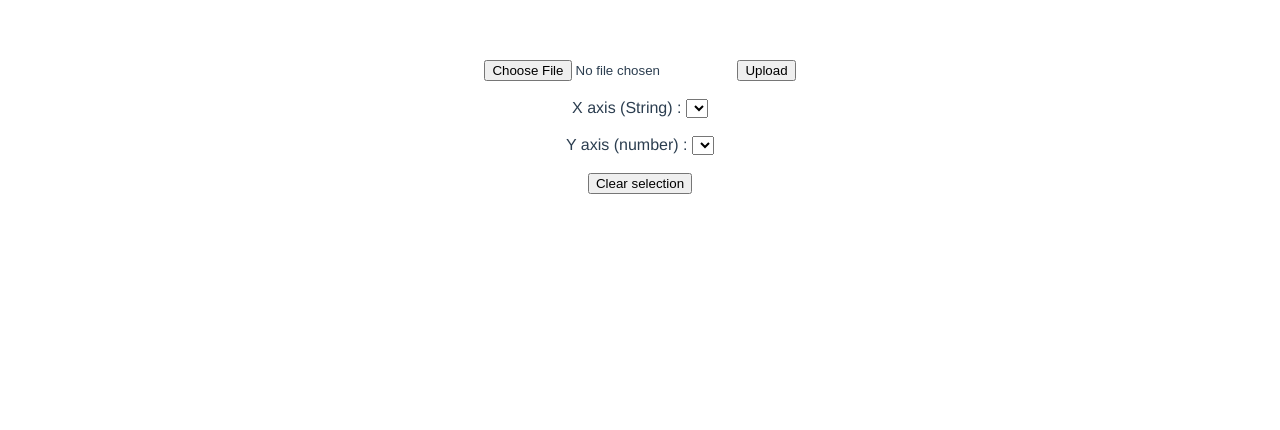
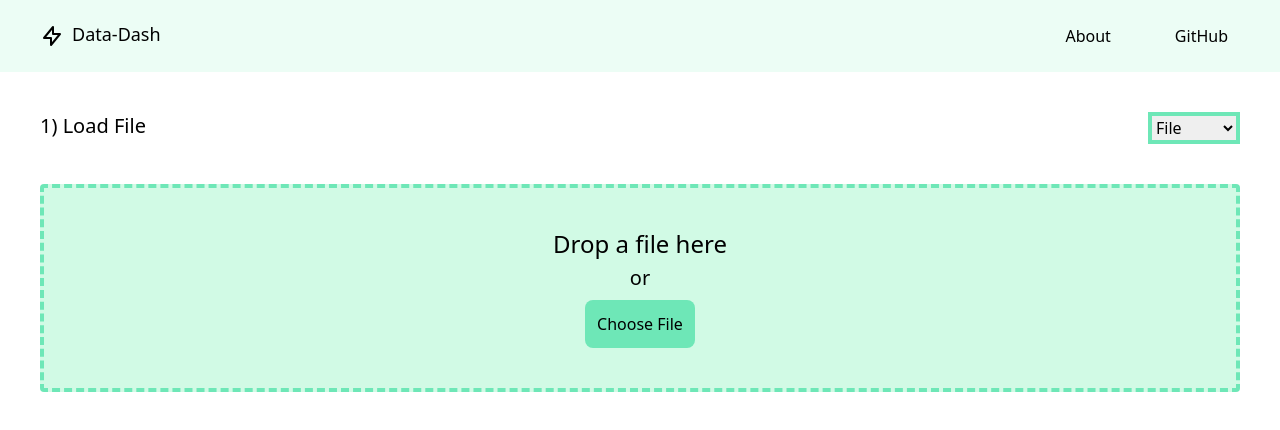
Before and after one commit to abi-raj/DataDash, a Vue app in the folder frontend/: page / in a window 1280 px wide. Shown: the top 430 px of the page. Built offline with nearby package versions, Linux system fonts and the light colour scheme.

Commit message:
File drag drop ui

```diff
--- /dev/null
+++ b/frontend/postcss.config.js
@@ -0,0 +1,6 @@
+module.exports = {
+  plugins: {
+    tailwindcss: {},
+    autoprefixer: {}
+  }
+}
--- /dev/null
+++ b/frontend/src/assets/tailwind.css
@@ -0,0 +1,5 @@
+@tailwind base;
+
+@tailwind components;
+
+@tailwind utilities;
--- /dev/null
+++ b/frontend/src/components/Home.vue
@@ -0,0 +1,23 @@
+<template>
+    <div>
+
+<NavBar />
+<LoadFile/>
+    </div>
+</template>
+
+<script>
+import NavBar from './navbar/NavBar.vue';
+import LoadFile from './file/LoadFile.vue';
+    export default {
+        name:"Home",
+        components:{
+            NavBar,
+            LoadFile
+        }
+    }
+</script>
+
+<style  scoped>
+
+</style>
--- /dev/null
+++ b/frontend/src/components/file/DropZone.vue
@@ -0,0 +1,51 @@
+<template>
+  <div
+    @dragenter.prevent="toggleActive"
+    @dragleave.prevent="toggleActive"
+    @dragover.prevent
+    @drop.prevent="toggleActive"
+    :class="{ 'active-dropzone': active }"
+    class="dropzone"
+  >
+    <span>Drag or Drop File</span>
+    <span>OR</span>
+    <label for="dropzoneFile">Select File</label>
+    <input type="file" id="dropzoneFile" class="dropzoneFile" />
+  </div>
+</template>
+
+<script>
+import { ref } from "vue";
+export default {
+  name: "DropZone",
+  setup() {
+    const active = ref(false);
+    const toggleActive = () => {
+      active.value = !active.value;
+    };
+    return { active, toggleActive };
+  },
+};
+</script>
+
+<style scoped >
+.dropzone {
+  width: 400px;
+  height: 200px;
+  display: flex;
+  flex-direction: column;
+  justify-content: center;
+  align-items: center;
+  row-gap: 16px;
+  border: 2px dashed #41b883;
+  background-color: #fff;
+  transition: 0.3s ease all;
+
+}
+.active-dropzone {
+  color: #fff;
+  border-color: #fff;
+  background-color: #41b883;
+
+}
+</style>
--- /dev/null
+++ b/frontend/src/components/file/LoadFile.vue
@@ -0,0 +1,59 @@
+<template>
+  <div class="container mx-auto p-10">
+    <div class="w-auto flex flex-row justify-between">
+      <div><h2 class="text-xl">1) Load File</h2></div>
+      <div>
+        <select class="border-4 border-green-300">
+          <option value="">File</option>
+          <option value="">URL</option>
+          <option value="">PRESETS</option>
+        </select>
+      </div>
+    </div>
+    <div
+      class="
+        w-auto
+        border-4 border-green-300 border-dashed
+        container
+        bg-green-100
+        p-10
+        mt-10
+        rounded
+      "
+      @dragover.prevent="handleDragOver"
+      @drop.prevent="handleDrop"
+      @dragleave.prevent="handleDragLeave"
+    >
+      <div class="flex flex-col content-center items-center">
+        <p class="m-center text-2xl">Drop a file here</p>
+
+        <p class="m-center text-xl mt-1">or</p>
+
+        <label for="chooseFile" class="rounded-lg p-3 bg-green-300 mt-2"
+          >Choose File</label
+        >
+        <input type="file" id="chooseFile" class="m-center w-0 h-0" />
+      </div>
+    </div>
+  </div>
+</template>
+
+<script>
+export default {
+  name: "LoadFile",
+  methods: {
+    handleDragOver() {
+      console.log("dragging");
+    },
+    handleDrop() {
+      console.log("dropped");
+    },
+    handleDragLeave() {
+      console.log("mouse left");
+    },
+  },
+};
+</script>
+
+<style >
+</style>
--- /dev/null
+++ b/frontend/src/components/navbar/NavBar.vue
@@ -0,0 +1,52 @@
+<template>
+  <div>
+    <nav class="bg-green-50 p-5 px-10">
+      <div class="max-w mx-auto">
+        <div class="flex justify-between">
+          <!-- nav items -->
+          <div class="flex">
+            <!-- Logo -->
+            <div>
+              <a href="#" class="flex space-x-2">
+                <svg
+                  xmlns="http://www.w3.org/2000/svg"
+                  class="h-6 w-6 mt-1"
+                  fill="none"
+                  viewBox="0 0 24 24"
+                  stroke="currentColor"
+                >
+                  <path
+                    stroke-linecap="round"
+                    stroke-linejoin="round"
+                    stroke-width="2"
+                    d="M13 10V3L4 14h7v7l9-11h-7z"
+                  />
+                </svg>
+                <span class="text-lg">Data-Dash</span>
+              </a>
+            </div>
+          </div>
+          <!-- nav last items -->
+          <div class="flex space-x-10">
+            <a href="#" class="nav-item">About</a>
+            <a href="#" class="nav-item">GitHub</a>
+          </div>
+        </div>
+      </div>
+    </nav>
+  </div>
+</template>
+
+<script>
+export default {
+  name: "NavBar",
+};
+</script>
+
+<style >
+
+.nav-item{
+    @apply hover:bg-green-100  px-3 py-1 rounded-lg;
+}
+
+</style>
--- /dev/null
+++ b/frontend/tailwind.config.js
@@ -0,0 +1,11 @@
+module.exports = {
+  purge: { content: ['./public/**/*.html', './src/**/*.vue'] },
+  darkMode: false, // or 'media' or 'class'
+  theme: {
+    extend: {},
+  },
+  variants: {
+    extend: {},
+  },
+  plugins: [],
+}
```
Also changed, not shown: frontend/package.json (+6 -1 lines), frontend/src/main.js (+5 -2 lines), 1 other file (tests, documents, lock files or other folders).
